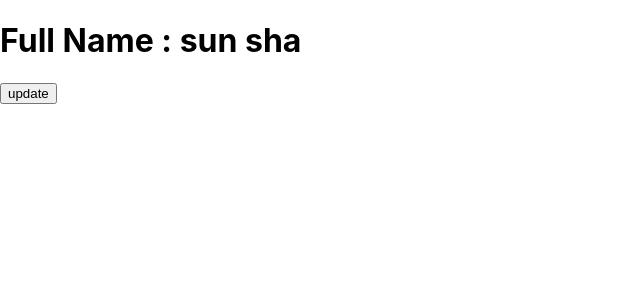
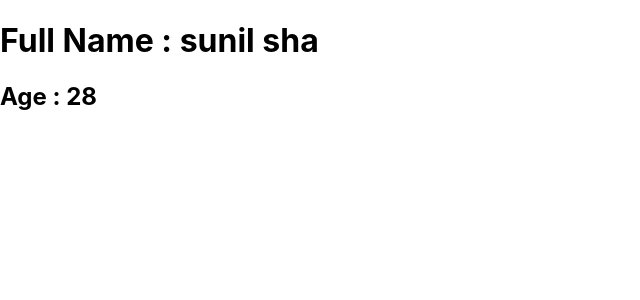
Before and after one commit to lets-build-with-code/react-app, a React (Create React App) app: page / in a window 1280 px wide. Shown: the top 300 px of the page, without its empty margins (0-640 px from the left). Built offline with nearby package versions, Linux system fonts and the light colour scheme.

Commit message:
React : Props in React Class Based Component

```diff
--- a/src/App.js
+++ b/src/App.js
@@ -1,29 +1,22 @@
 import './App.css';
 import { Component } from 'react';
+import Child from './Child';
 
 class App extends Component {
   constructor() {
     super();
-    // this.updateName = this.updateName.bind(this);
-    this.state = {
-      firstname : 'sun',
+    this._fullName = {
+      firstname:'sunil',
       lastname : 'sha'
     }
-    //  this._firstname = 'Sun';
-    //  this._lastname = 'Sha';
-
   }
 
-
   render() {
-    return <div>
-          <h1>Full Name : {this.state.firstname} {this.state.lastname}</h1>
-          <button onClick={() => {this.setState({firstname : 'sam', lastname: 'ver'})}}> update</button>
-      </div>
+    return <Child
+               fullName={this._fullName}
+               age={28}
+            />
   }
 }
 
-
-
-
 export default App;
--- /dev/null
+++ b/src/Child.js
@@ -0,0 +1,17 @@
+import { Component } from "react";
+
+class Child extends Component {
+    constructor(props) {
+        super(props);
+        console.log(this.props)
+    }
+    render() {
+
+      return <div>
+        <h1>Full Name : {this.props.fullName.firstname} {this.props.fullName.lastname}</h1>
+        <h2>Age : {this.props.age}</h2>
+             </div>
+    }
+  }
+
+  export default Child;
```
